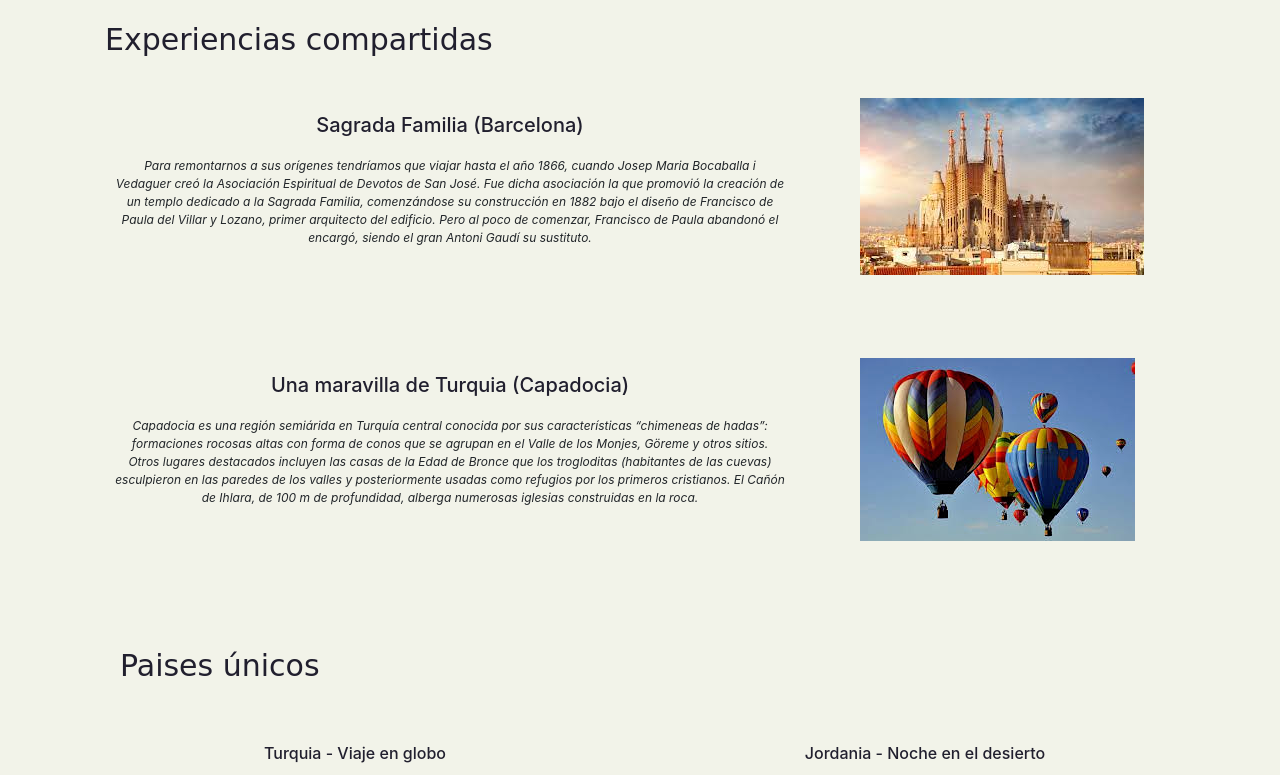
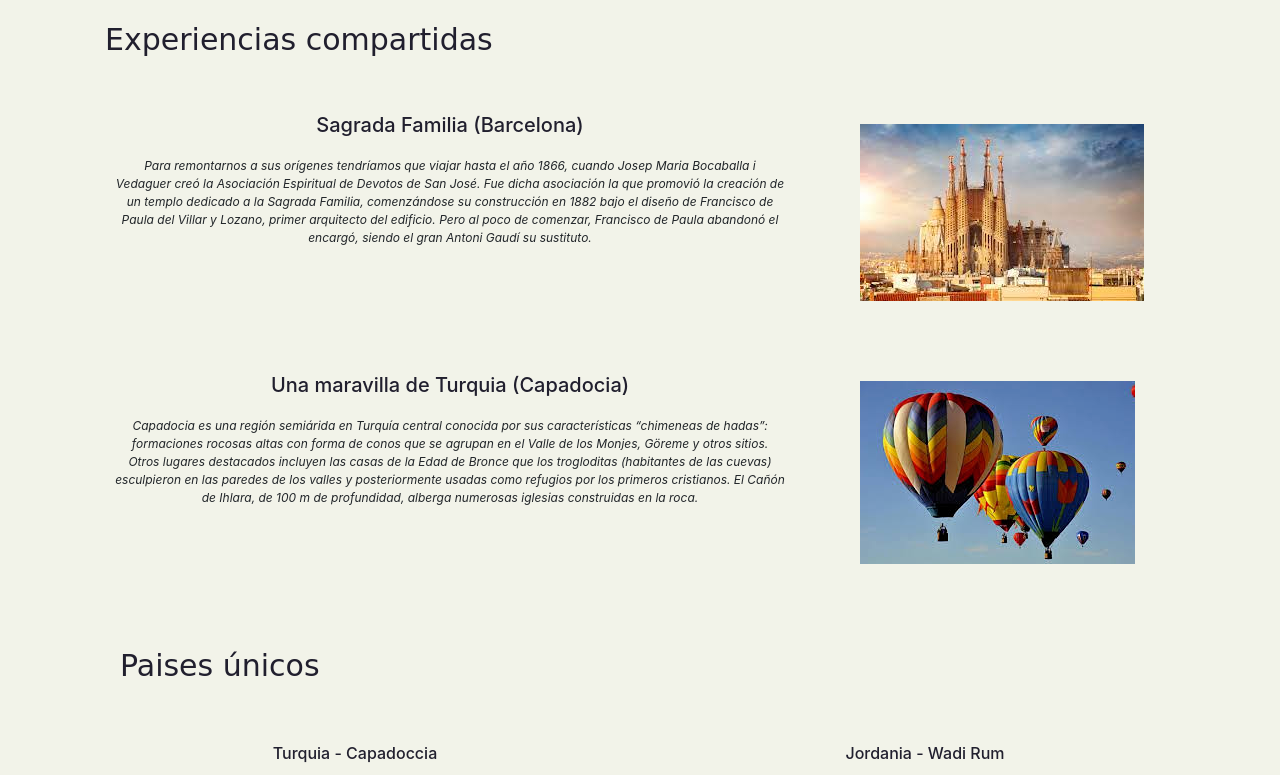
Before and after one commit to crisco85/Cristian_Correa-Desarollo_Web, a website: page index.html in a window 1280 px wide. Shown: the part 695-1470 px from the top of the page. Drawn offline with nearby package versions, Linux system fonts and the light colour scheme; a web font is replaced by a local one.

Commit message:
Ultimas verificaciones

```diff
--- a/SCSS/stylesass.scss
+++ b/SCSS/stylesass.scss
@@ -117,6 +117,7 @@ h3{
 .experiencias{
 
     .experiencias__imagen{
+        align-content: center;
         align-items: center;
         justify-items: center;
         justify-content: center;
@@ -353,7 +354,6 @@ iframe{
     align-content: center;
     align-items: center;
     font-size: 1.2rem;
-    font-family: cursive;
     color: rgb(23, 44, 44);
     font-weight: 400;
     margin: 2rem;
@@ -400,7 +400,6 @@ article{
     p{
         text-align: center;
         font-size: 1.2rem;
-        font-family: cursive;
         color: rgb(23, 44, 44);
         font-weight: 400;
         margin: 2rem;
@@ -453,7 +452,6 @@ article{
 .ciudades p{
     text-align: center;
     font-size: 1.2rem;
-    font-family: cursive;
     color: rgb(23, 44, 44);
     font-weight: 400;
     margin: 2rem;
@@ -488,7 +486,6 @@ article{
     p{
         text-align: center;
         font-size: 1.2rem;
-        font-family: cursive;
         color: rgb(23, 44, 44);
         font-weight: 400;
         margin: 2.5rem;
--- a/index.html
+++ b/index.html
@@ -138,7 +138,7 @@
                     </div>
                     <div class="col-sm col-md-4">
                         <div class="experiencias__imagen">
-                            <a href="Pages/experiencias.html"><img class="imagen" src="Imagenes/Viaje en globo.png" alt="Viaje en Globo"></a>
+                            <a href="Pages/experiencias.html"><img src="Imagenes/Viaje en globo.png" alt="Viaje en Globo"></a>
                         </div>
                     </div>
                 </div>
@@ -153,13 +153,13 @@
 
                 <div class="row mx-lg-n5">
                     <div class="col py-3 px-lg-5 paisesunicos__videos">
-                        <h3><a href="Pages/paises.html">Turquia - Viaje en globo</a></h3>
+                        <h3><a href="Pages/paises.html">Turquia - Capadoccia</a></h3>
                         <iframe width="100%" height="100%" src="https://www.youtube.com/embed/1qYumDtxVlQ"
                         frameborder="0" allow="accelerometer; autoplay; clipboard-write; encrypted-media;
                         gyroscope; picture-in-picture" allowfullscreen></iframe>
                     </div>
                     <div class="col py-3 px-lg-5 paisesunicos__videos">
-                        <h3><a href="Pages/paises.html">Jordania - Noche en el desierto</a></h3>
+                        <h3><a href="Pages/paises.html">Jordania - Wadi Rum</a></h3>
                         <iframe width="100%" height="100%" src="https://www.youtube.com/embed/anUo681VeqU"
                         frameborder="0" allow="accelerometer; autoplay; clipboard-write; encrypted-media;
                         gyroscope; picture-in-picture" allowfullscreen></iframe>
```
Also changed, not shown: CSS/style.css.
